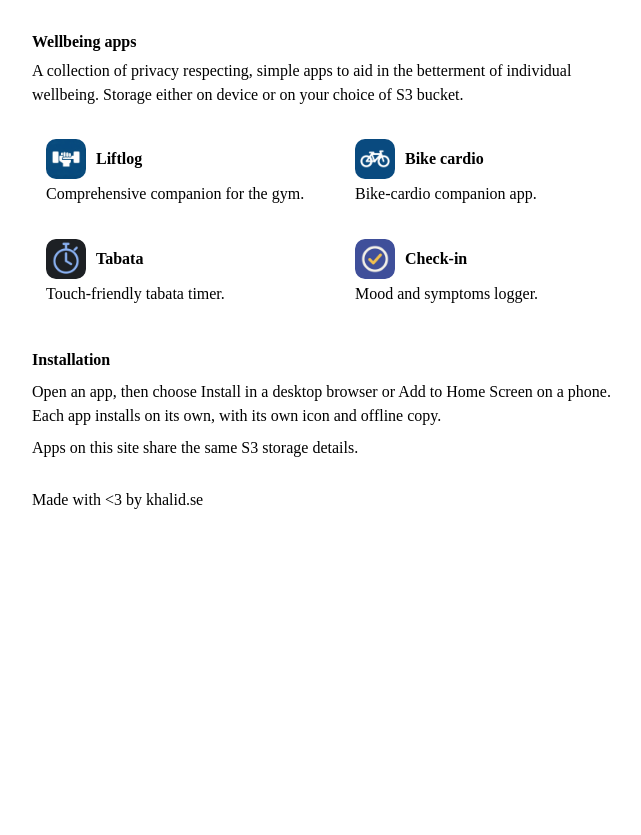
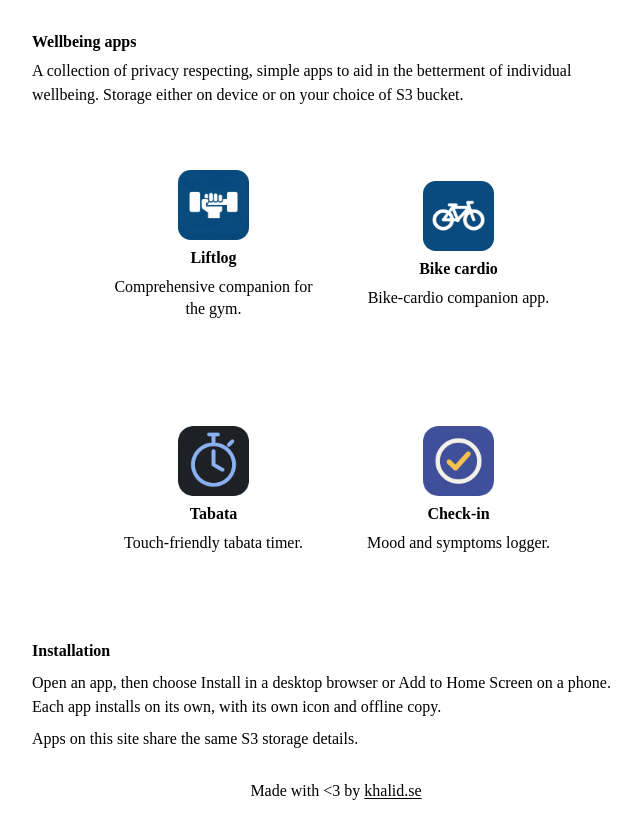
Before and after one commit to KhaaL/workout-wellbeing-apps, a website: page site/index.html in a window 1280 px wide. Shown: the whole page, without its empty margins (304-945 px from the left). Before the commit the page ends 800 px from the top, so only its background shows below. Drawn offline with Linux system fonts and the light colour scheme; files whose address does not match are found by name.

Commit message:
Home page: square app tiles and linked footer credit

```diff
--- a/site/index.html
+++ b/site/index.html
@@ -19,14 +19,16 @@ h1{font-size:var(--fs-xl);line-height:1.2;margin:0 0 8px}
 h2{font-size:var(--fs-lg);margin:32px 0 8px}
 p{margin:0 0 8px}
 .note{color:var(--muted);font-size:var(--fs-sm)}
-.apps{list-style:none;margin:20px 0 0;padding:0;display:grid;grid-template-columns:repeat(2,minmax(0,1fr));gap:10px}
-.app{display:grid;grid-template-columns:40px minmax(0,1fr);grid-template-areas:"icon title" "note note";align-items:center;column-gap:10px;row-gap:4px;padding:12px 14px;border:1px solid var(--border);border-radius:var(--radius-lg);background:var(--surface);color:inherit;text-decoration:none;transition:border-color .15s ease}
+.apps{list-style:none;margin:20px auto 0;padding:0;display:grid;grid-template-columns:repeat(2,minmax(0,1fr));gap:10px;max-width:480px}
+.app{display:flex;flex-direction:column;align-items:center;justify-content:center;gap:6px;aspect-ratio:1;padding:14px;border:1px solid var(--border);border-radius:var(--radius-lg);background:var(--surface);color:inherit;text-align:center;text-decoration:none;transition:border-color .15s ease}
 .app:hover{border-color:var(--border-strong)}
 .app:focus-visible{outline:3px solid var(--focus);outline-offset:2px}
-.app img{grid-area:icon;width:40px;height:40px;border-radius:10px}
-.app strong{grid-area:title;font-size:var(--fs-md)}
-.app .note{grid-area:note;margin:0;line-height:1.35}
-footer{margin:28px 0 0}
+.app img{width:clamp(48px,34%,80px);height:auto;aspect-ratio:1;border-radius:18%}
+.app strong{font-size:var(--fs-md)}
+.app .note{margin:0;line-height:1.35}
+footer{margin:28px 0 0;text-align:center}
+footer .heart{color:var(--danger)}
+footer a{color:inherit;text-decoration:underline;text-underline-offset:2px}
 </style>
 </head>
 <body>
@@ -42,7 +44,7 @@ footer{margin:28px 0 0}
 <h2>Installation</h2>
 <p class="note">Open an app, then choose Install in a desktop browser or Add to Home Screen on a phone. Each app installs on its own, with its own icon and offline copy.</p>
 <p class="note">Apps on this site share the same S3 storage details.</p>
-<footer class="note">Made with &lt;3 by khalid.se</footer>
+<footer class="note">Made with <span class="heart">&lt;3</span> by <a href="https://khalid.se">khalid.se</a></footer>
 </main>
 </body>
 </html>
```
